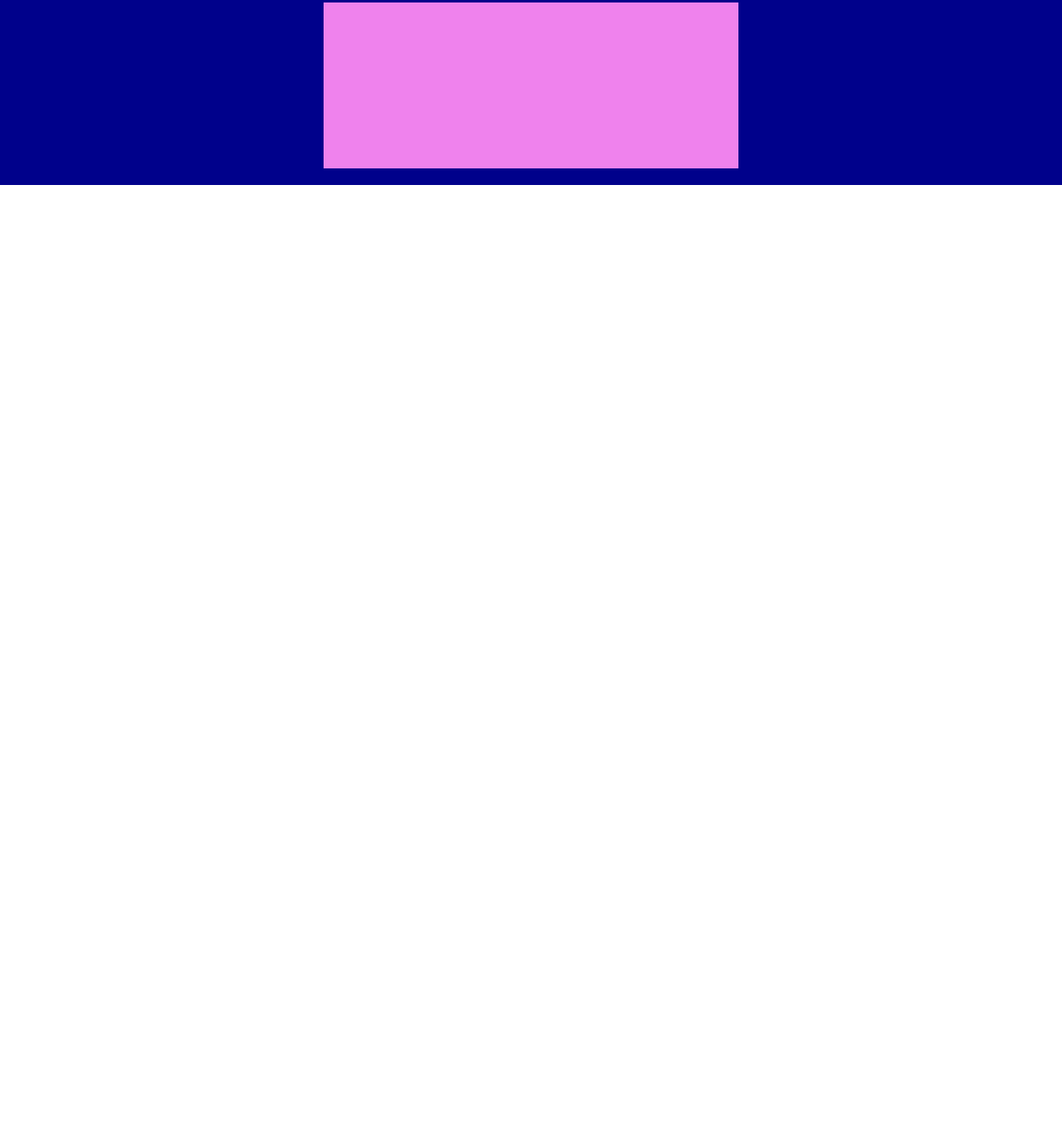
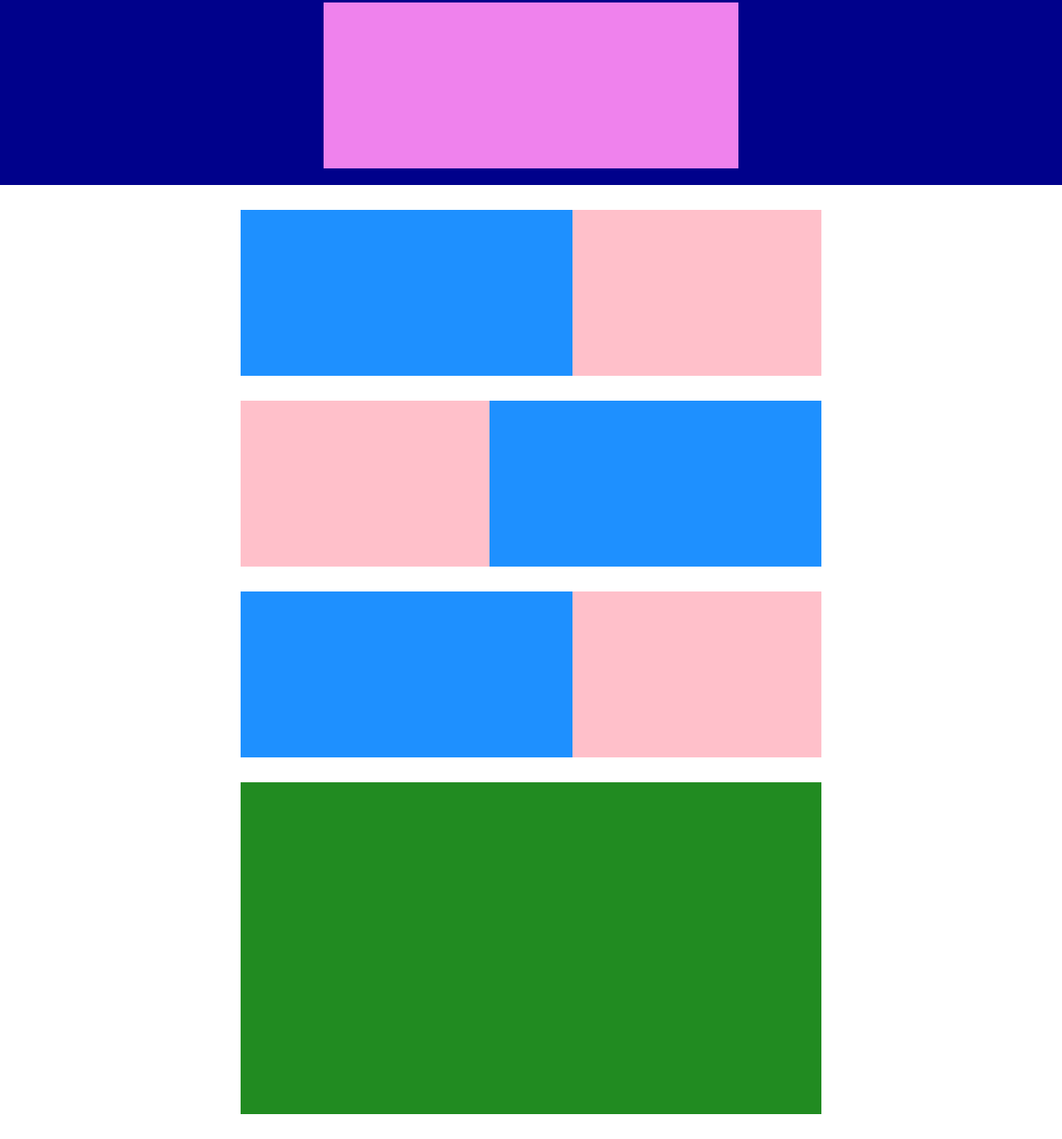
Before and after one commit to Marcodellavecchia95/htmlcss-struttura-discord, a plain HTML site: page index.html in a window 1280 px wide. Shown: the part 87-1460 px from the top of the page at 83% size. Before the commit the page ends 800 px from the top, so only its background shows below. Drawn offline with Linux system fonts and the light colour scheme.

Commit message:
add main

```diff
--- a/css/style.css
+++ b/css/style.css
@@ -20,9 +20,8 @@ body {
 /* HEADER  */
 
 header {
-  height: 70px;
   background-color: #add8e7;
-  padding: 20px 0;
+  padding: 20px 0 0;
 }
 
 .header-top {
@@ -46,12 +45,13 @@ header {
 }
 .login {
   width: 15%;
+  text-align: end;
 }
 
 .header-bottom {
-  min-height: 200px;
   background-color: #00018b;
   padding: 20px;
+  margin-bottom: 30px;
 }
 
 .container2 {
@@ -64,3 +64,42 @@ header {
   height: 200px;
   background-color: #ef82ed;
 }
+
+.row {
+  height: 200px;
+  display: flex;
+  margin-bottom: 30px;
+}
+.main {
+  background-color: #1e90ff;
+
+  width: 300px;
+  flex-grow: 1;
+}
+
+.aside {
+  background-color: #ffc0ca;
+  width: 300px;
+}
+.row2 {
+  background-color: #d3d3d3;
+  height: 200px;
+  display: flex;
+  flex-direction: row-reverse;
+  margin-bottom: 30px;
+}
+
+.row3 {
+  height: 200px;
+  display: flex;
+  margin-bottom: 30px;
+}
+.row4 {
+  height: 400px;
+
+  margin-bottom: 30px;
+}
+.green-box {
+  height: 400px;
+  background-color: #218b21;
+}
--- a/index.html
+++ b/index.html
@@ -21,7 +21,31 @@
         </div>
       </div>
     </header>
-    <main></main>
+    <main>
+      <div class="container">
+        <div class="row">
+          <div class="main"></div>
+          <div class="aside"></div>
+        </div>
+      </div>
+      <div class="container">
+        <div class="row2">
+          <div class="main"></div>
+          <div class="aside"></div>
+        </div>
+      </div>
+      <div class="container">
+        <div class="row3">
+          <div class="main"></div>
+          <div class="aside"></div>
+        </div>
+      </div>
+      <div class="container">
+        <div class="row4">
+          <div class="green-box"></div>
+        </div>
+      </div>
+    </main>
     <footer></footer>
   </body>
 </html>
```
